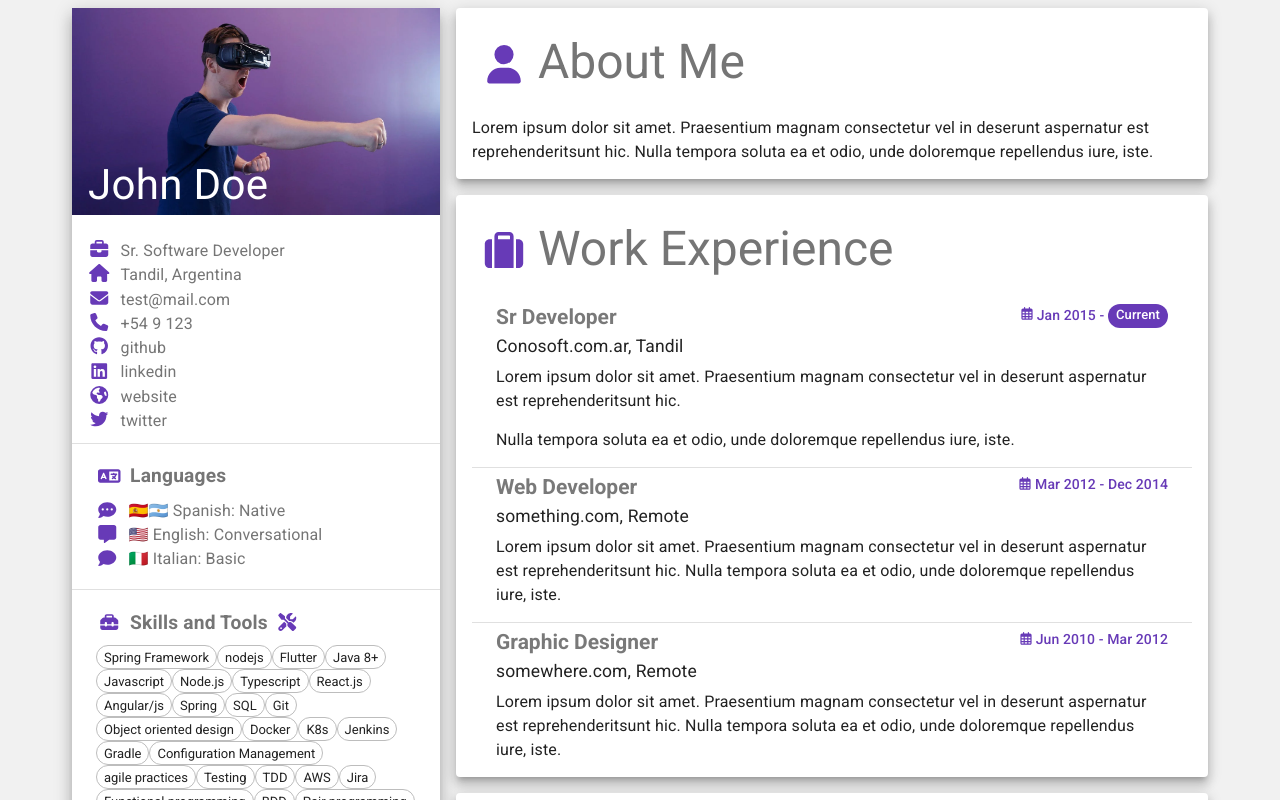
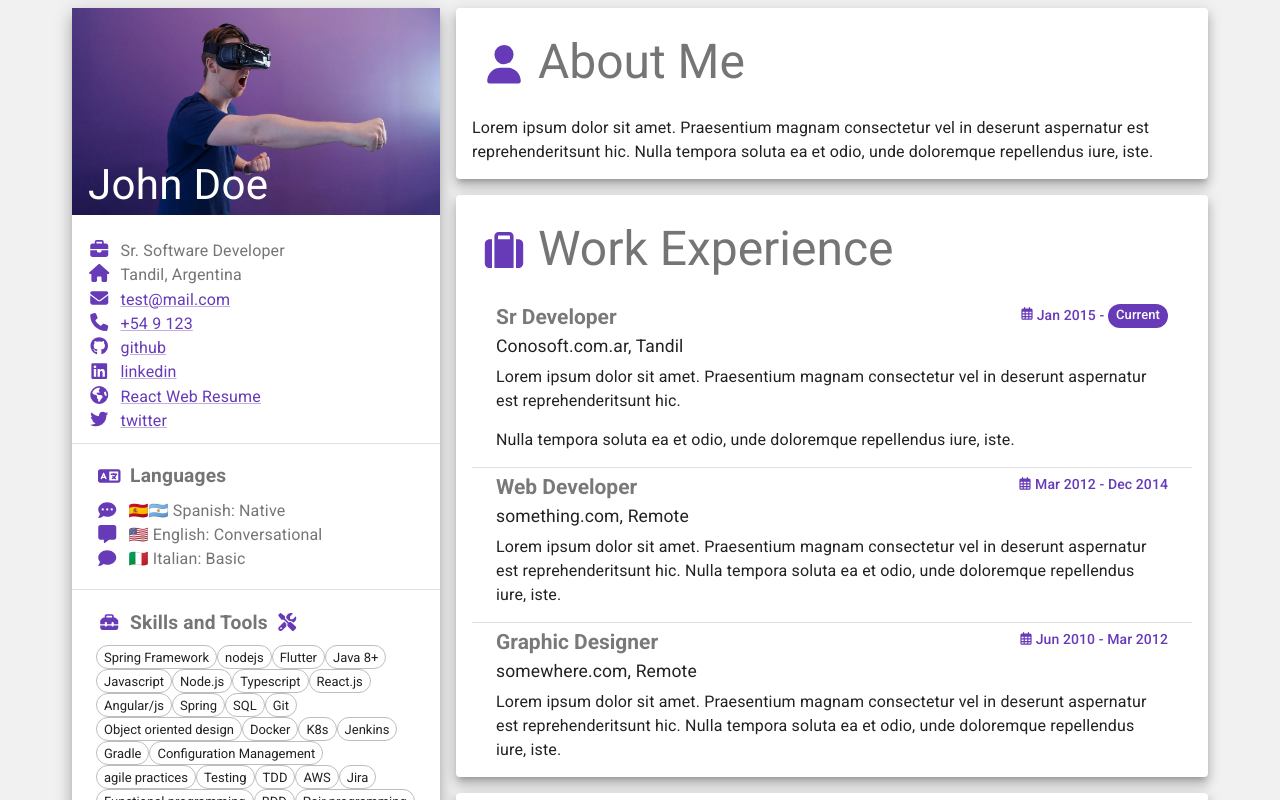
Before and after one commit to fmillone/react-web-resume, a React (Create React App) app: page / in a window 1280 px wide. Shown: the top 800 px of the page. Built offline with nearby package versions, Linux system fonts and the light colour scheme.

Commit message:
added links to contact info

```diff
--- a/src/components/ContactInfo.tsx
+++ b/src/components/ContactInfo.tsx
@@ -1,36 +1,49 @@
 import type { IconDefinition } from "@fortawesome/fontawesome-svg-core";
 import { faGithub, faLinkedin, faTwitter } from '@fortawesome/free-brands-svg-icons';
 import { faBriefcase, faEnvelope, faGlobeAmericas, faHome, faPhone } from '@fortawesome/free-solid-svg-icons';
-import { Stack, Typography } from "@mui/material";
+import { Link, Stack, Typography } from "@mui/material";
 import { resumeService } from "../services/ResumeService";
 import { contentSx, ResumeIcon } from "./common";
 
 
 const contact = resumeService.getData().contact;
+
 export function ContactInfo() {
   return (
     <Stack sx={{ marginTop: 3 }} >
-      <ContactItem icon={faBriefcase} text={contact.title} />
-      <ContactItem icon={faHome} text={contact.city} />
-      <ContactItem icon={faEnvelope} text={contact.email} />
-      <ContactItem icon={faPhone} text={contact.phone} />
-      <ContactItem icon={faGithub} text={contact.github} />
-      <ContactItem icon={faLinkedin} text={contact.linkedin} />
-      <ContactItem icon={faGlobeAmericas} text={contact.website} />
-      <ContactItem icon={faTwitter} text={contact.twitter} />
+      <ContactItem icon={faBriefcase}>{contact.title}</ContactItem>
+      <ContactItem icon={faHome}>{contact.city}</ContactItem>
+      <ContactItem icon={faEnvelope}>
+        <Link href={`mailto:${contact.email}`}>{contact.email}</Link>
+      </ContactItem>
+      <ContactItem icon={faPhone}>
+        <Link href={`tel:${contact.phone}`}>{contact.phone}</Link>
+      </ContactItem>
+      <ContactItem icon={faGithub}>
+        <Link href={`https://github.com/${contact.github}`}>{contact.github}</Link>
+      </ContactItem>
+      <ContactItem icon={faLinkedin}>
+        <Link href={`https://www.linkedin.com/in/${contact.linkedin}`}>{contact.linkedin}</Link>
+      </ContactItem>
+      <ContactItem icon={faGlobeAmericas}>
+        <Link href={contact.website}>{contact.websiteName || contact.website}</Link>
+      </ContactItem>
+      <ContactItem icon={faTwitter}>
+        <Link href={`https://twitter.com/${contact.twitter}`}>{contact.twitter}</Link>
+      </ContactItem>
     </Stack>
   );
 }
 
 interface ContactItemProps {
   icon: IconDefinition;
-  text: string;
+  children: JSX.Element | string;
 }
-const ContactItem = ({ icon, text }: ContactItemProps) => {
+function ContactItem({ icon, children }: ContactItemProps) {
   return (
     <Typography sx={contentSx}>
       <ResumeIcon icon={icon} />
-      {text}
+      {children}
     </Typography>
   );
 };
--- a/src/data/resume-data.json
+++ b/src/data/resume-data.json
@@ -8,7 +8,8 @@
     "phone": "+54 9 123",
     "github": "github",
     "linkedin": "linkedin",
-    "website": "website",
+    "website": "https://fmillone.github.io/react-web-resume",
+    "websiteName": "React Web Resume",
     "twitter": "twitter"
   },
   "languages": [
--- a/src/services/ResumeService.ts
+++ b/src/services/ResumeService.ts
@@ -28,6 +28,7 @@ interface Contact {
   github: string;
   linkedin: string;
   website: string;
+  websiteName?: string;
   twitter: string;
 }
 
```
